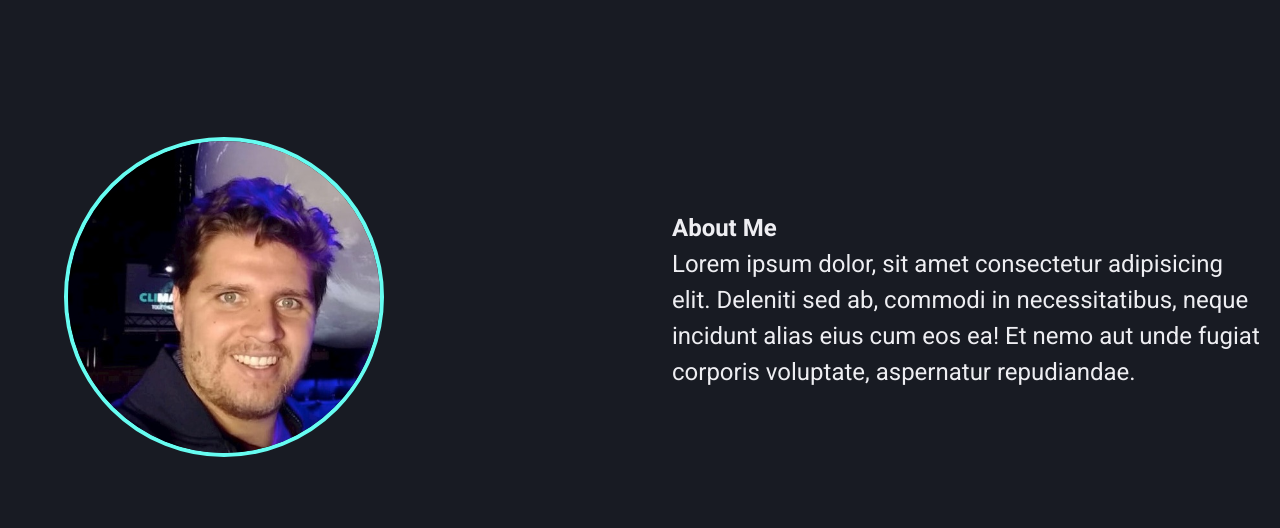
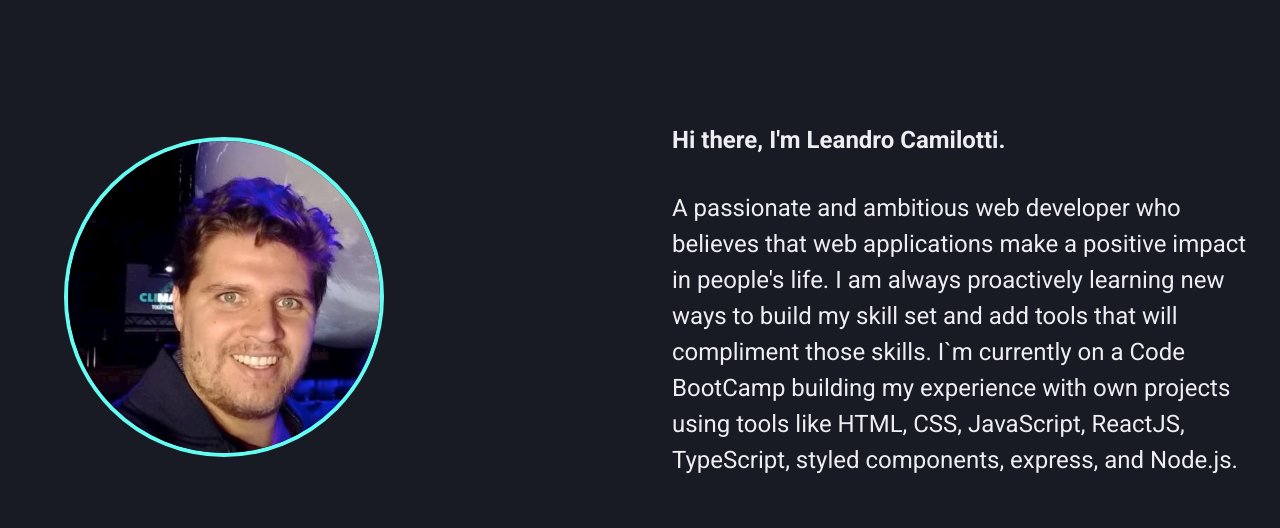
Before and after one commit to lecamilotti/portifolioV2.1, a Next.js app: page / in a window 1280 px wide. Shown: the part 900-1428 px from the top of the page. Built offline with nearby package versions, Linux system fonts and the light colour scheme.

Commit message:
about section size

```diff
--- a/src/components/About/Index.tsx
+++ b/src/components/About/Index.tsx
@@ -15,13 +15,13 @@ export default function About() {
         />
       </Box>
       <Box as="span" display="block" flex="1" m="auto" p="5">
-        <Text fontWeight="bold" color="gray.50" fontSize="2xl">
-          About Me
+        <Text fontWeight="bold" color="gray.50" fontSize="2xl" mb="2rem">
+          Hi there, I'm Leandro Camilotti.
         </Text>
         <Text color="gray.50" fontSize="2xl">
-          Lorem ipsum dolor, sit amet consectetur adipisicing elit. Deleniti sed
-          ab, commodi in necessitatibus, neque incidunt alias eius cum eos ea!
-          Et nemo aut unde fugiat corporis voluptate, aspernatur repudiandae.
+        A passionate and ambitious web developer who believes that web applications make a positive impact in people's life.
+         I am always proactively learning new ways to build my skill set and add tools that will compliment those skills.
+         I`m currently on a Code BootCamp building my experience with own projects using tools like HTML, CSS, JavaScript, ReactJS, TypeScript, styled components, express, and Node.js.
         </Text>
       </Box>
     </Flex>
```
